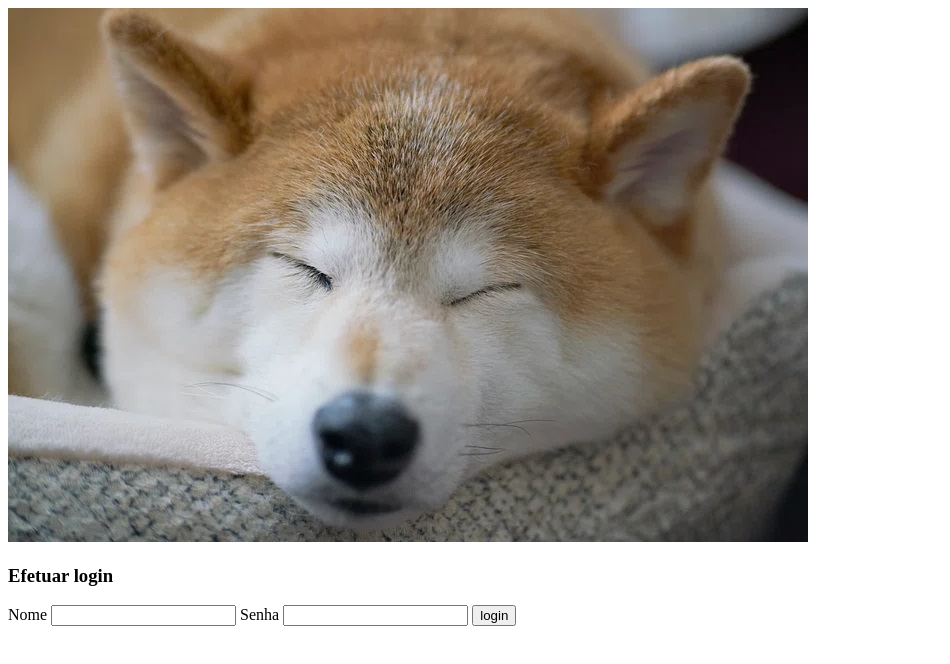
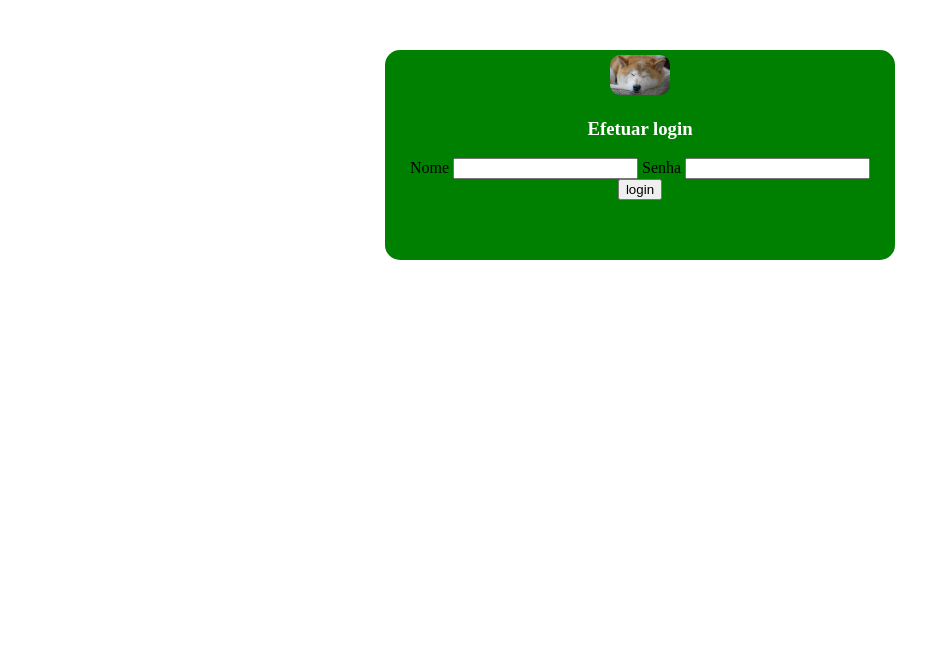
Before and after one commit to PedrohAmancio/Visual_JS, a plain HTML site: page 09-borders.html in a window 1280 px wide. Shown: the whole page, without its empty margins (0-950 px from the left). Drawn offline with Linux system fonts and the light colour scheme.

Commit message:
Concertado

```diff
--- a/09-borders.html
+++ b/09-borders.html
@@ -12,6 +12,7 @@
             background: green;
             text-align: center;
             padding: 5px;
+            border-radius: 15px;
         }
         #login img{
             height: 40px;
@@ -20,7 +21,7 @@
         #login h3{
             color: white;
         }
-        #bnt login{
+        #bnt-login{
             margin-top: 20px;
             background-color: rgb(168, 216, 200);
             height: 30px;
@@ -31,8 +32,8 @@
     </style>
 </head>
 <body>
-    <div class="login">
-        <img src="./img/shiba.jpg" alt="">
+    <div id="login">
+        <img src="./img/shiba.jpg" alt="shiba">
         <h3>Efetuar login</h3>
         <label for="Nome">Nome</label>
         <input id="nome" type="text">
```
